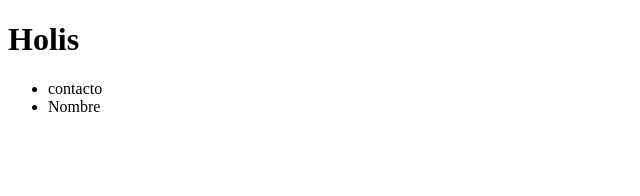
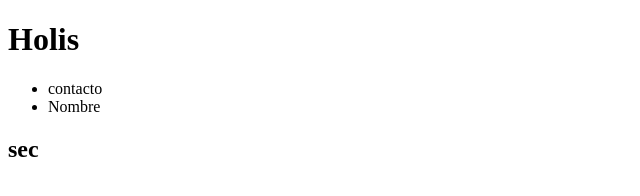
Before and after one commit to joacoalonso1/mi-primer-git, a plain HTML site: page index.html in a window 1280 px wide. Shown: the full height of the page, 0-640 px from the left. Drawn offline with Linux system fonts and the light colour scheme.

Commit message:
agregue un section

```diff
--- a/index.html
+++ b/index.html
@@ -10,5 +10,8 @@
       <li>contacto</li>
       <li>Nombre</li>
     </ul>
+    <section>
+      <h2>sec</h2>
+    </section>
   </body>
 </html>
```
